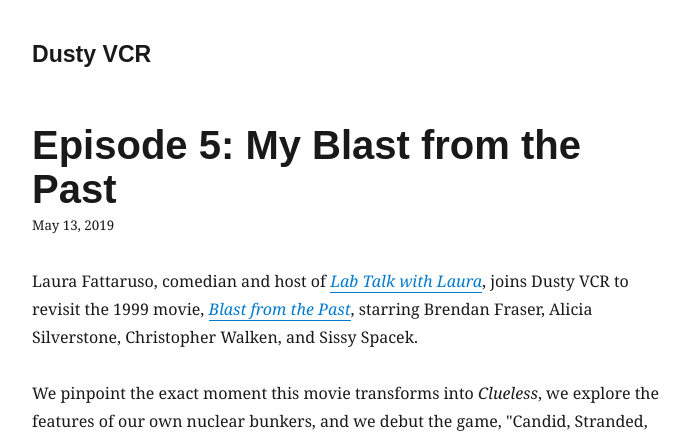
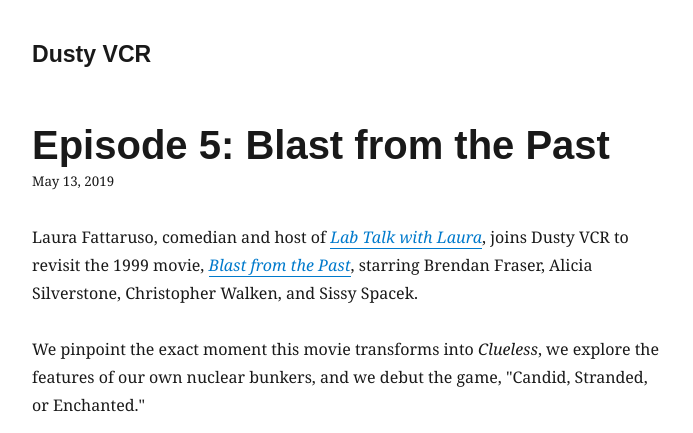
Before and after one commit to mtlynch/dusty-vcr-podcast, a Gatsby site: page /5-blast-from-the-past/ in a window 1280 px wide. Shown: the top 433 px of the page, without its empty margins (293-986 px from the left). Built offline with nearby package versions, Linux system fonts and the light colour scheme; Gatsby itself is replaced by a stand-in of ours; some packages are replaced by stand-ins of ours.

Commit message:
Cutting extraneous My from Blast from the Past

```diff
--- a/content/blog/5-blast-from-the-past/index.md
+++ b/content/blog/5-blast-from-the-past/index.md
@@ -1,5 +1,5 @@
 ---
-title: "Episode 5: My Blast from the Past"
+title: "Episode 5: Blast from the Past"
 date: "2019-05-13T19:45:00.000Z"
 ---
 
```
